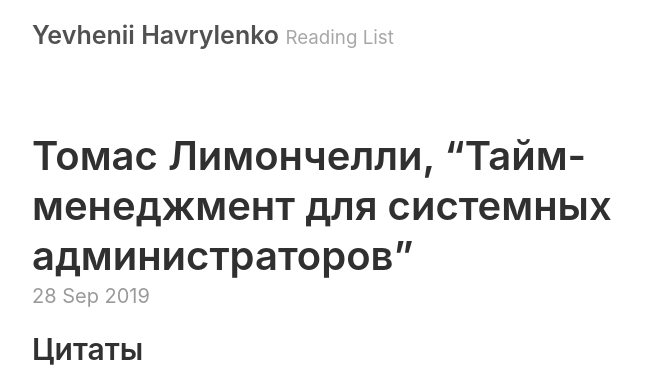
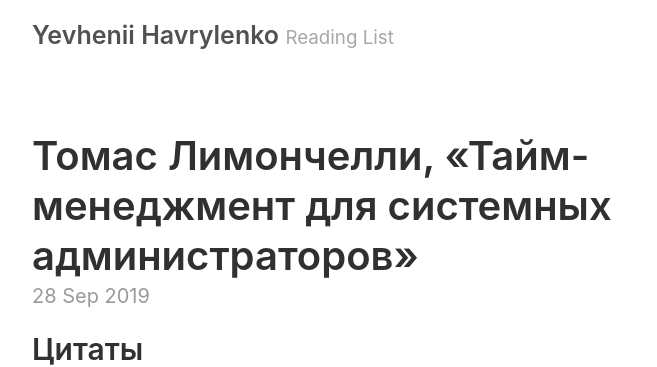
Before and after one commit to yevhenii-havrylenko/yevhenii-havrylenko.github.io, a Jekyll site: the page built from _posts/2019-09-28-time-managment.md, in a window 1280 px wide and 900 px high. Shown: the top 367 px of the window, without its empty margins (258-915 px from the left). Built offline with Jekyll 4.4.1, drawn with Linux system fonts in a browser that asks for light colours.

```diff
--- a/_posts/2019-09-28-time-managment.md
+++ b/_posts/2019-09-28-time-managment.md
@@ -1,6 +1,6 @@
 ---
 layout: post
-title: 'Томас&nbsp;Лимончелли, “Тайм-менеджмент для системных администраторов”'
+title: 'Томас&nbsp;Лимончелли, «Тайм-менеджмент для системных администраторов»'
 ---
 
 ## Цитаты
```
